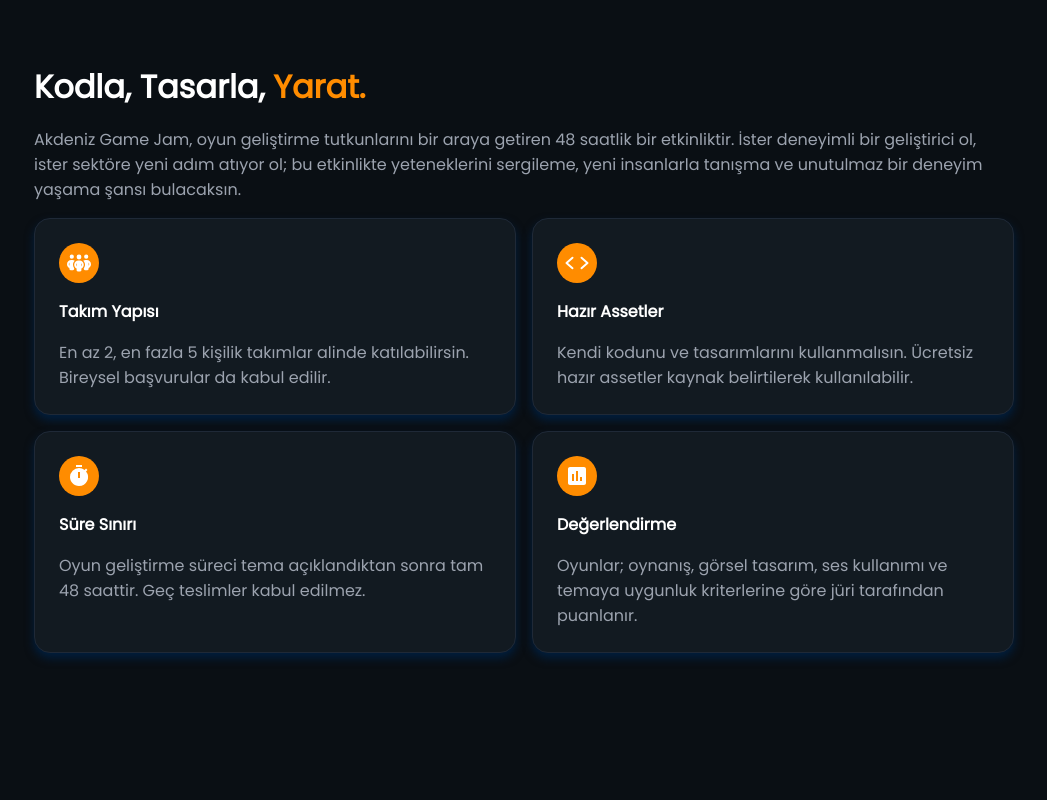
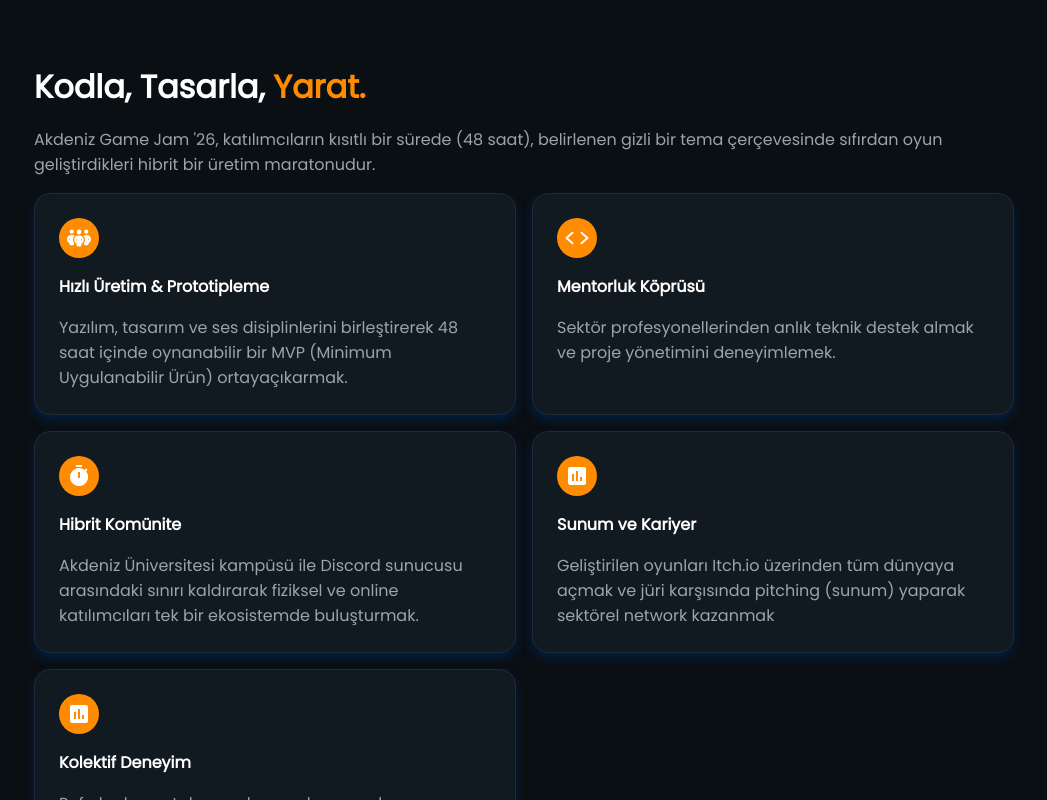
Before and after one commit to riavenn/bt-website, a React (Vite) app: page /akdenizgamejam2026 in a window 1280 px wide. Shown: the part 880-1680 px from the top of the page, without its empty margins (116-1163 px from the left). Built offline with nearby package versions, Linux system fonts and the light colour scheme.

Commit message:
Update detail cards and description text on game jam page

```diff
--- a/src/Components/GameJam2026Components/Details/Details.jsx
+++ b/src/Components/GameJam2026Components/Details/Details.jsx
@@ -18,27 +18,33 @@ const Card = ({ icon, title, description }) => {
 const cardData = [
   {
     icon: <FaPeopleGroup />,
-    title: "Takım Yapısı",
+    title: "Hızlı Üretim & Prototipleme",
     description:
-      "En az 2, en fazla 5 kişilik takımlar alinde katılabilirsin. Bireysel başvurular da kabul edilir.",
+      " Yazılım, tasarım ve ses disiplinlerini birleştirerek 48 saat içinde oynanabilir bir MVP (Minimum Uygulanabilir Ürün) ortayaçıkarmak.",
   },
   {
     icon: <IoCode />,
-    title: "Hazır Assetler",
+    title: "Mentorluk Köprüsü",
     description:
-      "Kendi kodunu ve tasarımlarını kullanmalısın. Ücretsiz hazır assetler kaynak belirtilerek kullanılabilir.",
+      "Sektör profesyonellerinden anlık teknik destek almak ve proje yönetimini deneyimlemek.",
   },
   {
     icon: <MdTimer />,
-    title: "Süre Sınırı",
+    title: "Hibrit Komünite",
     description:
-      "Oyun geliştirme süreci tema açıklandıktan sonra tam 48 saattir. Geç teslimler kabul edilmez.",
+      "Akdeniz Üniversitesi kampüsü ile Discord sunucusu arasındaki sınırı kaldırarak fiziksel ve online katılımcıları tek bir ekosistemde buluşturmak.",
   },
   {
     icon: <MdAssessment />,
-    title: "Değerlendirme",
+    title: "Sunum ve Kariyer",
     description:
-      "Oyunlar; oynanış, görsel tasarım, ses kullanımı ve temaya uygunluk kriterlerine göre jüri tarafından puanlanır.",
+      "Geliştirilen oyunları Itch.io üzerinden tüm dünyaya açmak ve jüri karşısında pitching (sunum) yaparak sektörel network kazanmak",
+  },
+  {
+    icon: <MdAssessment />,
+    title: "Kolektif Deneyim",
+    description:
+      "Puf alanları, ortak yemek seansları ve uykusuz geçen yaratıcı gecelerle gerçek bir takım ruhu inşa etmek.",
   },
 ];
 
@@ -51,11 +57,9 @@ function Details() {
             Kodla, Tasarla, <span className={styles.coloredTitle}>Yarat.</span>
           </div>
           <div className={styles.description}>
-            Akdeniz Game Jam, oyun geliştirme tutkunlarını bir araya getiren 48
-            saatlik bir etkinliktir. İster deneyimli bir geliştirici ol, ister
-            sektöre yeni adım atıyor ol; bu etkinlikte yeteneklerini sergileme,
-            yeni insanlarla tanışma ve unutulmaz bir deneyim yaşama şansı
-            bulacaksın.
+            Akdeniz Game Jam '26, katılımcıların kısıtlı bir sürede (48 saat),
+            belirlenen gizli bir tema çerçevesinde sıfırdan oyun geliştirdikleri
+            hibrit bir üretim maratonudur.
           </div>
           <div className={styles.cardContainer}>
             {cardData.map((card, index) => (
```
